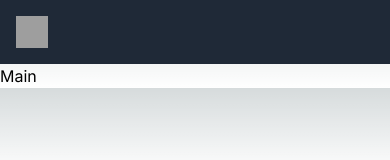
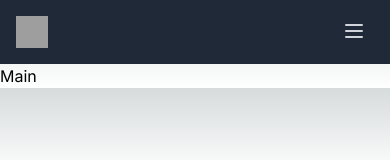
Before and after one commit to wabotku/batik-nusantara, a Next.js app: page / in a window 390 px wide. Shown: the top 160 px of the page. Built offline with nearby package versions, Linux system fonts and the light colour scheme; grey boxes are pictures that could not be loaded.

Commit message:
initial commit

```diff
--- a/app/components/layout/navbar.tsx
+++ b/app/components/layout/navbar.tsx
@@ -1,10 +1,16 @@
 // Navbar.tsx
-import React from 'react';
+import React, { useState } from 'react';
 import { Link } from 'react-router-dom';
 const Navbar: React.FC = () => {
+  const [isMobileMenuOpen, setMobileMenuOpen] = useState(false);
+
+  const toggleMobileMenu = () => {
+    setMobileMenuOpen(!isMobileMenuOpen);
+  };
+
   return (
     <nav className="bg-gray-800">
-      <div className="container mx-auto px-4 sm:px-6 lg:px-8">
+      <div className="max-w-7xl mx-auto px-4 sm:px-6 lg:px-8">
         <div className="flex items-center justify-between h-16">
           <div className="flex items-center">
             <div className="flex-shrink-0">
@@ -14,7 +20,7 @@ const Navbar: React.FC = () => {
           <div className="hidden md:block">
             <div className="ml-10 flex items-baseline space-x-4">
               <Link
-                to="/"
+                to="#"
                 className="text-gray-300 hover:bg-gray-700 hover:text-white px-3 py-2 rounded-md text-sm font-medium"
               >
                 Home
@@ -26,14 +32,59 @@ const Navbar: React.FC = () => {
                 Products
               </Link>
               <Link
-                to="/about"
+                to="#"
                 className="text-gray-300 hover:bg-gray-700 hover:text-white px-3 py-2 rounded-md text-sm font-medium"
               >
                 About
               </Link>
             </div>
           </div>
+          <div className="md:hidden">
+            <button
+              type="button"
+              className="text-gray-300 hover:bg-gray-700 hover:text-white px-2 py-1 rounded-md"
+              onClick={toggleMobileMenu}
+            >
+              <svg
+                className="h-6 w-6"
+                fill="none"
+                viewBox="0 0 24 24"
+                stroke="currentColor"
+              >
+                <path
+                  strokeLinecap="round"
+                  strokeLinejoin="round"
+                  strokeWidth={2}
+                  d="M4 6h16M4 12h16M4 18h16"
+                />
+              </svg>
+            </button>
+          </div>
         </div>
+        {isMobileMenuOpen && (
+          <div className="md:hidden">
+            <div className="px-2 pt-2 pb-3 space-y-1">
+              <Link
+                to="#"
+                className="text-gray-300 hover:bg-gray-700 hover:text-white block px-3 py-2 rounded-md text-base font-medium"
+              >
+                Home
+              </Link>
+              <Link
+                to="#"
+                className="text-gray-300 hover:bg-gray-700 hover:text-white block px-3 py-2 rounded-md text-base font-medium"
+              >
+                Products
+              </Link>
+              <Link
+                to="#"
+                className="text-gray-300 hover:bg-gray-700 hover:text-white block px-3 py-2 rounded-md text-base font-medium"
+              >
+                About
+              </Link>
+            </div>
+          </div>
+        )}
       </div>
     </nav>
   );
```
